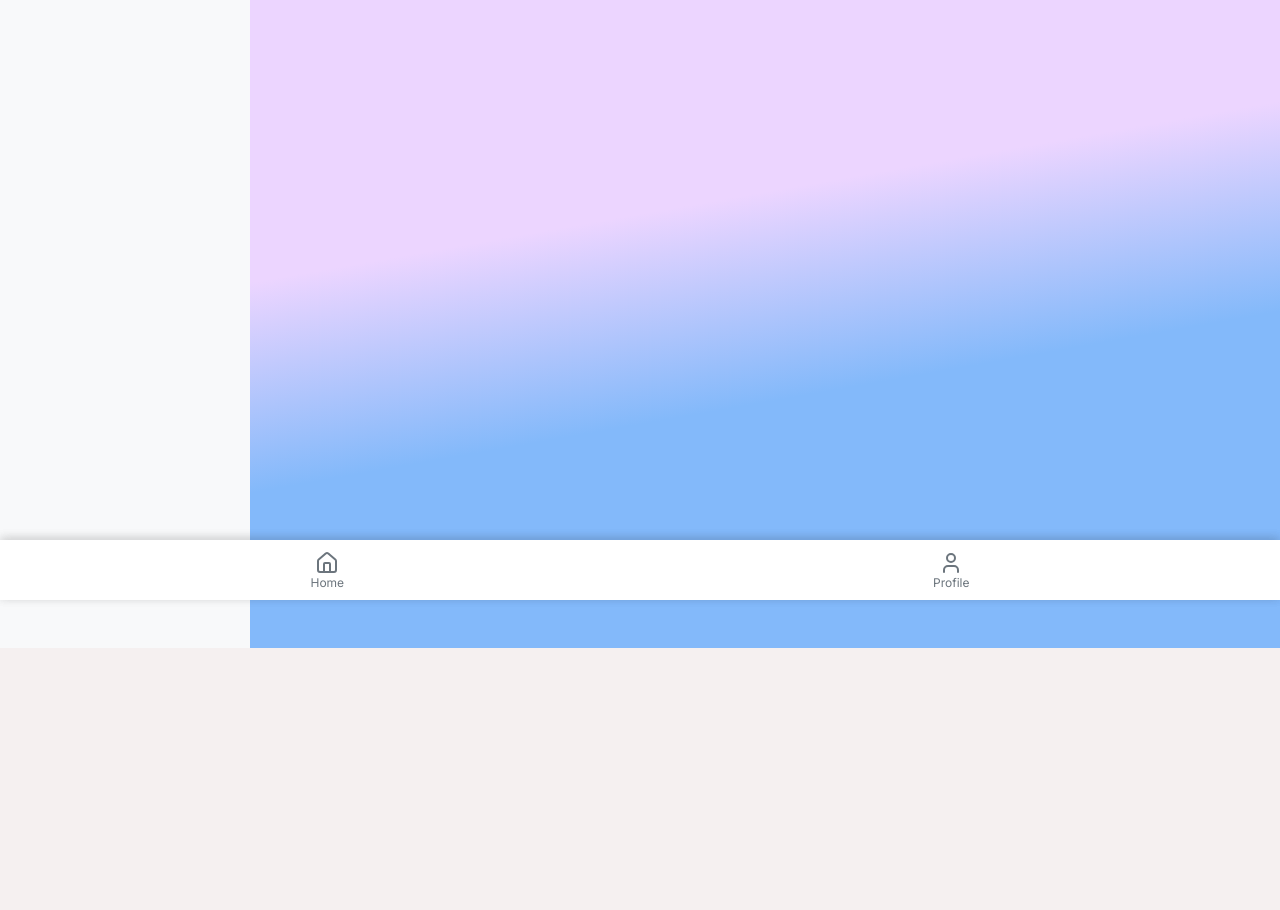
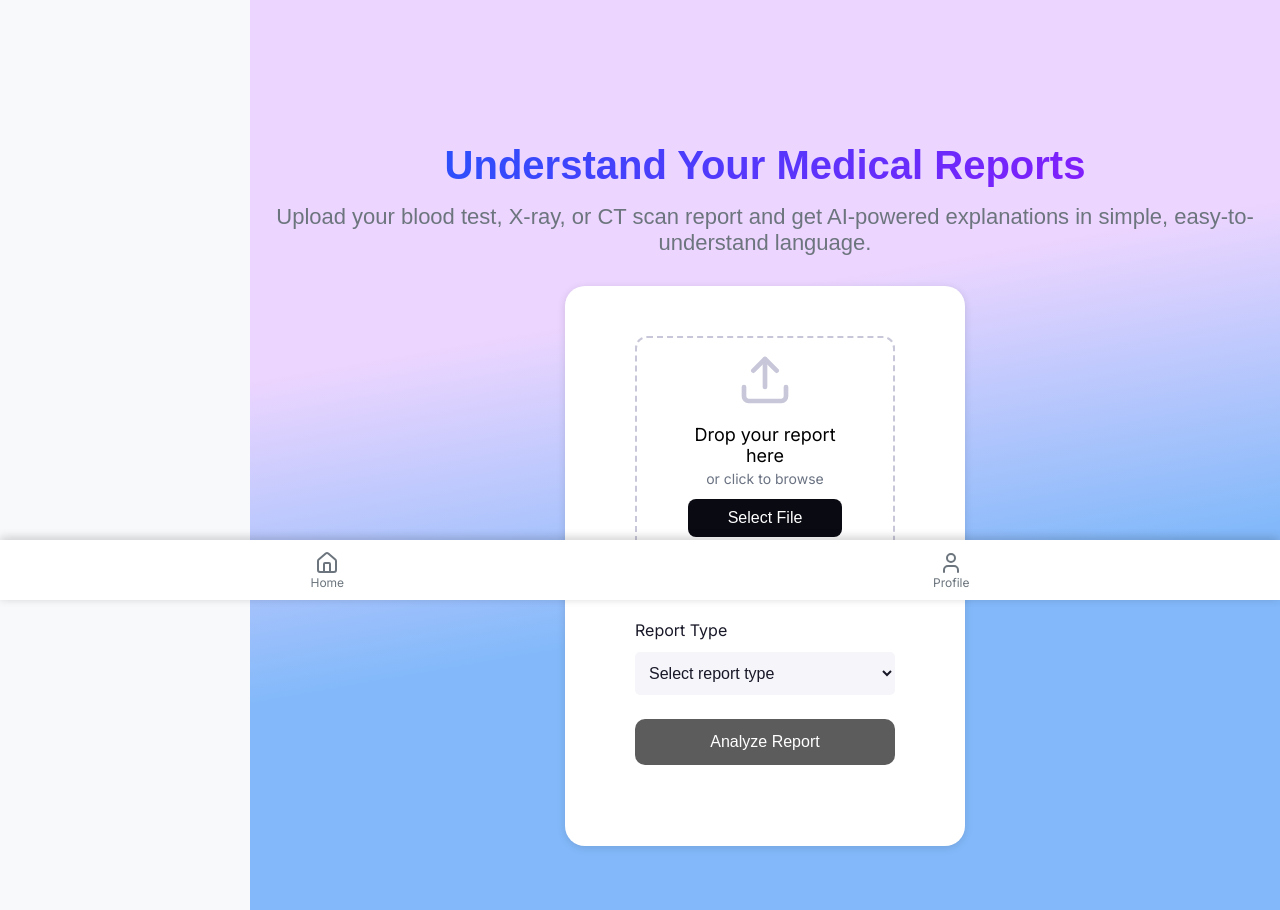
Before and after one commit to ChubaaR/Simply-Med-AI, a React (Create React App) app: page /home in a window 1280 px wide. Shown: the part 200-1110 px from the top of the page. Before the commit the page ends 848 px from the top, so only its background shows below. Built offline with nearby package versions, Linux system fonts and the light colour scheme; sample sign-in values are in the browser's storage.

Commit message:
Updated the download container

```diff
--- a/src/App.css
+++ b/src/App.css
@@ -250,14 +250,13 @@ body {
 
 .middle-content {
   flex: auto;
-  display: flex;
+  margin-top: 30%;
+  padding: 10px 20px;
+  flex-direction: column;
+  align-items: center;
   justify-content: center;
-  margin-top: 80px; /* height of .app-bar */
-  margin-bottom: 60px; /* height of .bottom-nav */
-  min-height: calc(100vh - 80px - 60px);
   width: 100%;
   border-radius: 0;
-  background: linear-gradient(170deg, #ECD5FF 45%, #83b9fa 70%);
 }
 
 .bottom-nav {
@@ -293,6 +292,78 @@ body {
   to {
     transform: rotate(360deg);
   }
+}
+
+/* /////////////////////////////////////////////////////////////*/
+/* Heading Font Styles (Blood, XRay, CT Scan*/
+/* /////////////////////////////////////////////////////////////*/
+
+/* Home Heading Font Styles */
+.home-title {
+  font-family: arimo, sans-serif;
+  font-size: 40px;
+  font-weight: 700;
+  background: linear-gradient(130deg, #155DFC 0%, #9810FA 100%);
+  -webkit-background-clip: text;
+  -webkit-text-fill-color: transparent;
+  margin-bottom: 16px;
+  text-align: center;
+}
+
+.home-subtitle {
+  font-family: arimo, sans-serif;
+  font-size: 22px;
+  font-weight: 500;
+  color: var(--text-gray);
+  margin-bottom: 24px;
+  text-align: center;
+}
+
+
+
+/* /////////////////////////////////////////////////////////////*/
+/* Download Container Styles */
+/* /////////////////////////////////////////////////////////////*/
+.download-container {
+  background: white;
+  border-radius: 20px;
+  padding: 30px;
+  display: flex;
+  flex-direction: column;
+  align-items: center;
+  box-shadow: 0 2px 8px rgba(0,0,0,0.12);
+  margin: 30px auto;
+  max-width: 400px;
+  width: 90%;
+  text-align: center;
+  position: relative;
+  justify-content: center;
+}
+
+.download-content {
+  display: flex;
+  flex-direction: column;
+  align-items: center;
+  min-height: 500px;
+  justify-content: flex-start;
+  background: #ffffff;
+  border-radius: 12px;
+  padding: 20px;
+}
+
+.drop-report {
+  border: 2px dashed #C7C7D9;
+  border-radius: 12px;
+  background: #ffffff;
+  width: 260px;
+  height: 260px;
+  display: flex;
+  flex-direction: column;
+  align-items: center;
+  justify-content: center;
+  margin-bottom: 24px;
+  color: #6A7282;
+  position: relative;
 }
 
 
--- a/src/App.jsx
+++ b/src/App.jsx
@@ -10,6 +10,9 @@ import Login from './frontend/components/Auth/Login';
 import Home from './frontend/components/Dashboard/Home';
 import History from './frontend/components/Dashboard/History';
 import Results from './frontend/components/Dashboard/Results';
+
+// Top Content Components
+import Download from './frontend/components/Dashboard/Download';
 
 // Navigation Components
 import AppBar from './frontend/components/Navigation/AppBar';
@@ -77,6 +80,11 @@ function App() {
                             <Home />
                         </ProtectedRoute>
                     } />
+                    <Route path="/download" element={
+                        <ProtectedRoute isLoggedIn={isLoggedIn}>
+                            <Download />
+                        </ProtectedRoute>
+                    } />
                     <Route path="/history" element={
                         <ProtectedRoute isLoggedIn={isLoggedIn}>
                             <History />
--- a/src/frontend/components/Auth/CreateAccount.jsx
+++ b/src/frontend/components/Auth/CreateAccount.jsx
@@ -30,7 +30,7 @@ const CreateAccount = ({ onRegister }) => {
     };
 
     return (
-        <div className="screen" style={{ overflow: 'hidden', height: '200vh' }}>
+        <div className="screen" style={{ overflow: 'hidden', height: '200vh', backgroundColor: '#FFFFFF', position: 'fixed', width: '100vw', top: 0, left: 0 }}>
             <div className="auth-container">
                 <div className="auth-header" style={{ marginBottom: '20px' }}>
                     <img src={Logo} alt="SimplyMed Logo" className="login-brand-logo" />
--- a/src/frontend/components/Auth/Login.jsx
+++ b/src/frontend/components/Auth/Login.jsx
@@ -29,7 +29,7 @@ const Login = ({ onLogin }) => {
     };
 
     return (
-        <div className="screen" style={{ overflow: 'hidden', height: '200vh', backgroundColor: '#FFFFFF', position: 'relative' }}>
+        <div className="screen" style={{ overflow: 'hidden', height: '150vh', backgroundColor: '#FFFFFF', position: 'fixed', width: '100vw', top: 0, left: 0}}>
             <div className="auth-container">
                 <div className="auth-header">
                     <div className="auth-logo">
--- /dev/null
+++ b/src/frontend/components/Dashboard/Download.jsx
@@ -0,0 +1,157 @@
+  // Handle Analyze button click
+  const handleAnalyze = async () => {
+    if (!selectedFile || !reportType) {
+      alert("Please upload a file and select report type.");
+      return;
+    }
+
+    const formData = new FormData();
+    formData.append("file", selectedFile);
+    formData.append("report_type", reportType);
+
+    try {
+      const response = await fetch("https://YOUR-NGROK-URL/analyze", {
+        method: "POST",
+        body: formData,
+      });
+
+      const data = await response.json();
+
+      // Navigate to page based on report type
+      if (reportType === "blood") {
+        navigate("/blood", { state: { result: data.report } });
+      } else if (reportType === "xray") {
+        navigate("/xray", { state: { result: data.report } });
+      } else if (reportType === "ctscan") {
+        navigate("/ctscan", { state: { result: data.report } });
+      } else {
+        alert("Unsupported report type");
+      }
+    } catch (error) {
+      console.error("Error:", error);
+      alert("Failed to generate report. Try again.");
+    }
+  };
+
+import React, { useState } from 'react';
+import {useNavigate} from 'react-router-dom';
+import '../../../App.css';
+import { Upload } from 'lucide-react';
+
+
+
+const Download = () => {
+  ///if upload the file////
+  const [selectedFile, setSelectedFile] = useState(null);
+  const [reportType, setReportType] = useState("");
+  const navigate = useNavigate();
+
+
+  const handleUploadClick = () => {
+    const input = document.createElement('input');
+    input.type = 'file';
+    input.accept = '.pdf,.png,.jpg,.jpeg,.dcm';
+    input.style.display = 'none';
+
+    input.onchange = (e) => {
+      // Handle file upload here
+      const file = e.target.files[0];
+      setSelectedFile(file);
+      // You can add your upload logic
+    };
+    document.body.appendChild(input);
+    input.click();
+    document.body.removeChild(input);
+  };
+
+  // ...existing code...
+// The upload and fetch logic should be inside an event handler, not at the top level.
+
+
+  return (
+    <div className="download-container">
+        <div className="download-content">
+          <div className="drop-report" >
+            <div style={{ color: '#C7C7D9', fontSize: 56, marginBottom: 12, display: 'flex', justifyContent: 'center' }}>
+              <Upload size={56} color="#C7C7D9" />
+            </div>
+            <div style={{ color: '#181828', fontSize: 18, fontWeight: 500, marginBottom: 4 }}>
+              <span style={{ color: '#181828' }}></span>
+            </div>
+            <div style={{ color: '#000000', fontSize: 18, fontWeight: 400, marginBottom: 4, textAlign: 'center' }}>
+              Drop your report<br />here
+            </div>
+            <div style={{ color: '#6A7282', fontSize: 14, marginBottom: 12, textAlign: 'center' }}>
+              or click to browse
+            </div>
+            <button
+              type="button"
+              style={{
+                background: '#0A0A13',
+                color: '#fff',
+                border: 'none',
+                borderRadius: 8,
+                padding: '10px 28px',
+                fontSize: 16,
+                fontWeight: 500,
+                cursor: 'pointer',
+                marginBottom: 10,
+                width: '60%',
+              }}
+              onClick={handleUploadClick}
+            >
+              Select File
+            </button>
+            <div style={{ color: '#C7C7D9', fontSize: 13, marginTop: 2, textAlign: 'center' }}>
+              Supports PDF, JPG,<br />PNG, DICOM files
+            </div>
+          </div>
+          <div style={{ width: '100%', marginBottom: 16 }}>
+            <h2 style={{ color: '#181828', fontSize: 16, fontWeight: 300, marginBottom: 4, textAlign: 'left' }}>Report Type</h2>
+            <select
+              style={{
+                width: '100%',
+                padding: '12px 10px',
+                borderRadius: 5,
+                border: 'none',
+                background: '#F5F5FA',
+                color: '#181828',
+                fontSize: 16,
+                marginTop: 8,
+                marginBottom: 8,
+                outline: 'none',
+                fontWeight: 400,
+              }}
+              value={reportType}
+              onChange={e => setReportType(e.target.value)}
+            >
+              <option value="" disabled>Select report type</option>
+              <option value="blood">Blood Report</option>
+              <option value="ctscan">CT Scan</option>
+              <option value="xray">X-Ray</option>
+              <option value="other">Other</option>
+            </select>
+          </div>
+          <button
+            style={{
+              width: '100%',
+              background: '#5c5c5c',
+              color: '#fff',
+              border: 'none',
+              borderRadius: 10,
+              padding: '14px 0',
+              fontSize: 16,
+              fontWeight: 500,
+              marginBottom: 18,
+              cursor: 'pointer',
+            }}
+            onClick={handleAnalyze}
+          >
+            Analyze Report
+          </button>
+        </div>
+    </div>
+  );
+};
+
+export default Download;
--- a/src/frontend/components/Dashboard/Home.jsx
+++ b/src/frontend/components/Dashboard/Home.jsx
@@ -1,16 +1,17 @@
-import React, { useState } from 'react';
+import React from 'react';
 import '../../../App.css';
 import AppBar from '../Navigation/AppBar';
 import NavBar from '../Navigation/NavBar';
-
-
+import Download from './Download';
 
 const Home = () => {
   return (
     <div className="home-screen screen">
       <AppBar />
-      <div className= "middle-content">
-        <h1>Welcome to SimplyMedAI</h1>
+      <div className="middle-content">
+        <h1 className="home-title">Understand Your Medical Reports</h1>
+        <h2 className="home-subtitle">Upload your blood test, X-ray, or CT scan report and get AI-powered explanations in simple, easy-to-understand language.</h2>
+        <Download />
       </div>
       <NavBar />
     </div>
--- a/src/frontend/components/Navigation/NavBar.jsx
+++ b/src/frontend/components/Navigation/NavBar.jsx
@@ -1,7 +1,7 @@
 import React from 'react';
 import '../../../App.css';
 import { NavLink } from 'react-router-dom';
-import { Home, User} from 'lucide-react';
+import { Home, Waves, Skull, Scan, User} from 'lucide-react';
 
 const NavBar = () => {
 
```
